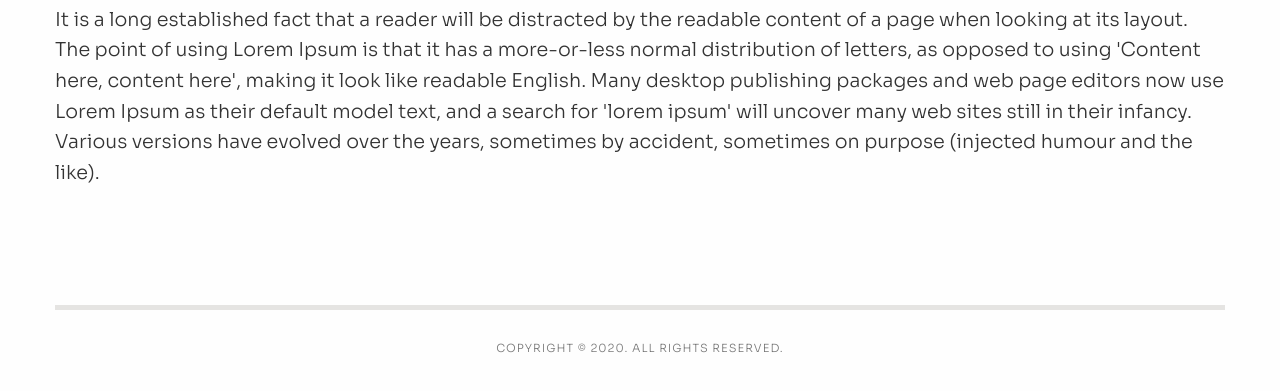
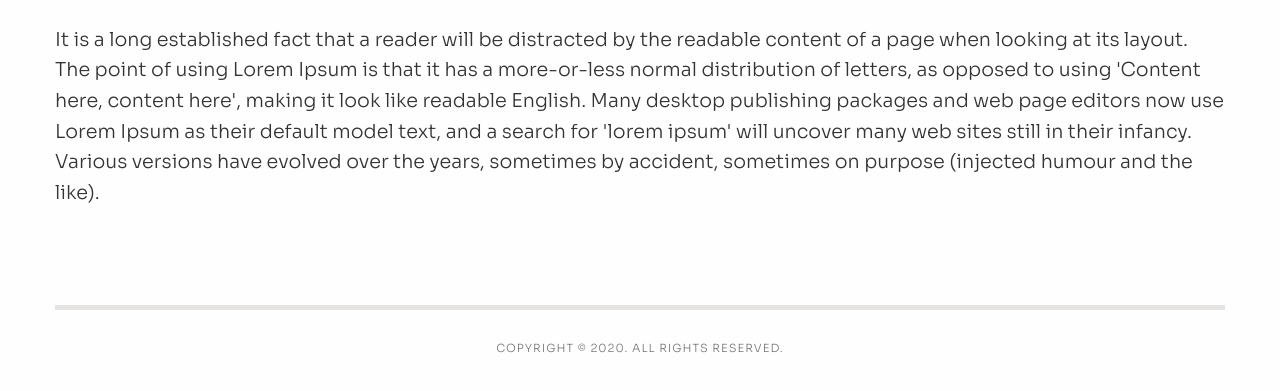
Before and after one commit to mdnoorhadi/project-solo, a plain HTML site: page about.html in a window 1280 px wide. Shown: the part 313-704 px from the top of the page. Drawn offline with nearby package versions, Linux system fonts and the light colour scheme; a web font is replaced by a local one.

Commit message:
Edited HTML and rearrange grid

```diff
--- a/about.html
+++ b/about.html
@@ -18,12 +18,16 @@
 
 <body>
 
+    <!-- CONTAINER -->
     <div class="grid-container">
 
+        <!-- HEADER -->
         <div class="grid-x grid-margin-x prj-header">
+            <!-- LOGO -->
             <div class="cell small-12 large-3">
                 <h1 class="prj-logo"><a href="./index.html">Yummii</a></h1>
             </div>
+            <!-- NAVIGATON -->
             <div class="cell small-12 large-9">
 
                 <ul class="menu align-right prj-menu">
@@ -35,12 +39,17 @@
             </div>
         </div>
 
+        <!-- MASTHEAD -->
         <div class="grid-x prj-masthead prj-inner-page">
             <div class="cell">
                 <h2>About Us</h2>
                 <h4>Lorem Ipsum has been the industry's standard dummy text ever since the 1500s, when an unknown
                     printer took a galley of type and scrambled it to make a type specimen book.</h4>
             </div>
+        </div>
+
+        <!-- CONTENT -->
+        <div class="grid-x">
             <div class="cell">
                 <p>It is a long established fact that a reader will be distracted by the readable content of a page when
                     looking at its layout. The point of using Lorem Ipsum is that it has a more-or-less normal
@@ -49,11 +58,11 @@
                     default model text, and a search for 'lorem ipsum' will uncover many web sites still in their
                     infancy. Various versions have evolved over the years, sometimes by accident, sometimes on purpose
                     (injected humour and the like).
-
                 </p>
             </div>
         </div>
 
+        <!-- FOOTER -->
         <div class="grid-x prj-footer">
             <div class="cell">
 
```
Also changed, not shown: contact.html (+6 -1 lines), index.html (+15 -0 lines).
